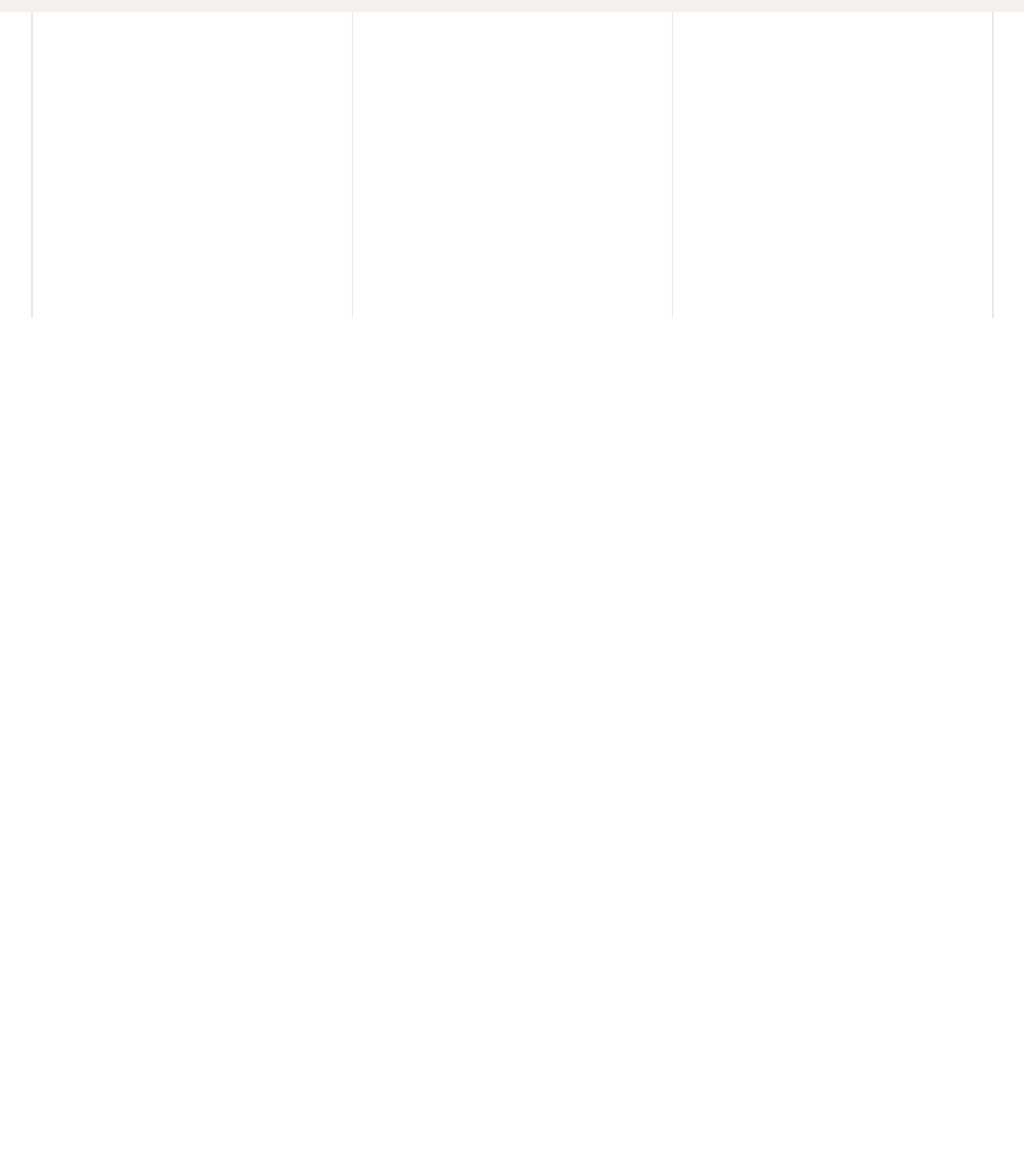
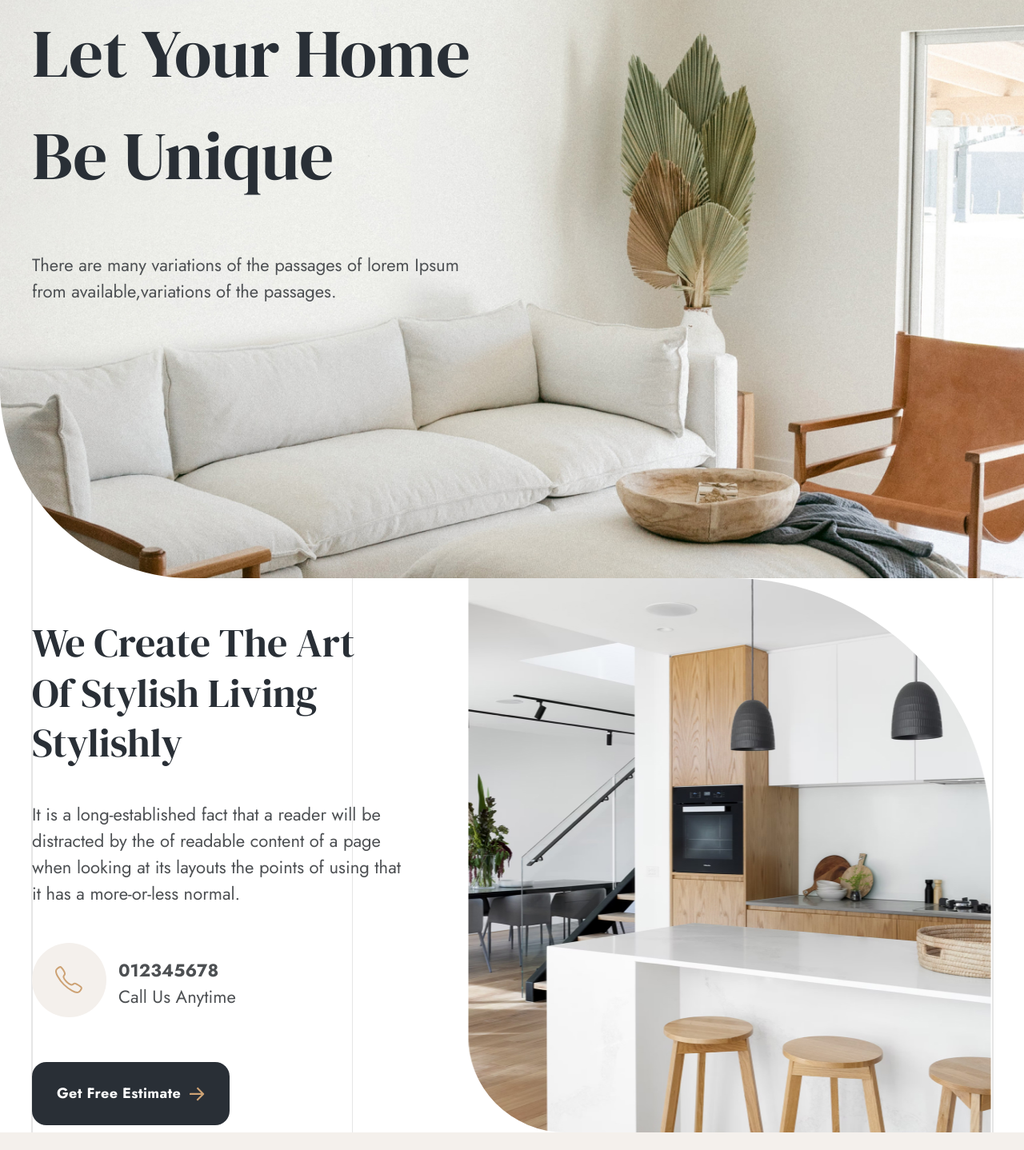
Before and after one commit to fedororova/interno, a plain HTML site: page index.html in a window 1280 px wide. Shown: the part 402-1840 px from the top of the page at 80% size. Before the commit the page ends 800 px from the top, so only its background shows below. Drawn offline with Linux system fonts and the light colour scheme.

Commit message:
Панель поиска, блоки главной страницы

```diff
--- a/css/style.css
+++ b/css/style.css
@@ -3,10 +3,13 @@
 body {
     /*font-family: 'DM Serif Display', serif;*/
     font-family: 'Jost', sans-serif;
-    margin: 0;
+    font-size: 22px;
+    line-height: 1.5;
+    color: #4D5053;
+    margin: 0; /*убраны отступы по бокам*/
     background-image: url("../img/line.svg");
-    background-repeat-x: no-repeat;
-    background-position: center;
+    background-repeat-x: no-repeat; /*убрано дублирование по оси x*/
+    background-position: center; /*убраны отступы по бокам*/
 }
 
 .container {
@@ -28,7 +31,7 @@ body {
     display: flex;
     align-items: center;
     list-style-type: none;
-    padding-left: 0; /*убрать отступ по умолчанию у тега ul*/
+    padding-left: 0; /*убран отступ по умолчанию у тега ul*/
 }
 
 .header__item {
@@ -65,8 +68,6 @@ body {
     align-items: center;
     padding-top: 80px;
     padding-bottom: 80px;
-    font-size: 22px;
-    color: #4D5053;
 }
 
 .footer__info {
@@ -83,3 +84,159 @@ body {
 a:hover {
     color: #CDA274;
 }
+
+.overlay {
+    position: fixed;
+    z-index: 9999;
+    top: -100vh;
+    right: 0;
+    left: 0;
+    background-color: rgba(0, 0, 0, 0.5);
+    height: 100vh;
+}
+
+.modal-search {
+    position: absolute;
+    background-color: #FFFFFF;
+    width: 100%;
+    height: 140px
+}
+
+.modal-search__content {
+    display: flex;
+    justify-content: space-between;
+    padding-top: 40px;
+}
+
+.modal-search__btn {
+    padding: 0;
+    background: transparent;
+    border: none;
+}
+
+.modal-search__close {
+    padding: 0;
+    background: transparent;
+    border: none;
+}
+
+.modal-search__input {
+    border-style: none;
+    border-bottom: 1px solid #000000;
+    width: 1045px;
+}
+
+.modal-search__input:focus {
+    outline: none;
+}
+
+.modal-search__input::placeholder {
+    font-family: 'Jost', sans-serif;
+    font-size: 22px
+}
+
+.hero {
+    position: relative;
+    overflow: hidden; /*контент обрезается, без предоставления прокрутки*/
+    border-radius: 0 0 0 30vh; /*радиус скргуления углов рамки*/
+    padding-top: 30vh;
+    padding-bottom: 40vh;
+}
+
+.hero__img {
+    width: 100%;
+    height: 100%;
+    position: absolute;
+    top: 0;
+    left: 0;
+    object-fit: cover; /*cодержимое элемента обрезается, выравнивается по центру, сохранениет пропорции, полностью заполняет область контейнера*/
+    z-index: -1;
+}
+
+.hero__title {
+    font-family: 'DM Serif Display', serif;
+    font-size: 85px;
+    color: #292F36;
+    font-weight: 400;
+    max-width: 70vh;
+    margin-top: 0;
+}
+
+.hero__text {
+    max-width: 70vh;
+}
+
+.about {
+    display: flex;
+    justify-content: space-between;
+    align-items: center;
+    gap: 75px;
+}
+
+.about-phone {
+    display: flex;
+    align-items: center;
+    gap: 15px;
+    margin-top: 45px;
+    margin-bottom: 47px;
+}
+
+.about-phone a {
+    text-decoration: none;
+    color: #4D5053;
+}
+
+.about_thumb {
+    position: relative;
+    overflow: hidden;
+    flex-basis: 700px;
+    height: 693px;
+    border-radius: 0 326px 0 123px;
+}
+
+.about__text {
+    flex-grow: 1;
+    flex-basis: calc(100% - 700px);
+}
+
+.about__img {
+    position: absolute;
+    left: 50%;
+    top: 50%;
+    transform: translate(-50%, -50%);
+}
+
+.title {
+    font-family: 'DM Serif Display', serif;
+    font-size: 50px;
+    color: #292F36;
+    line-height: 1.25;
+    font-weight: 400;
+}
+
+.btn-primary {
+    display: inline-block;
+    padding: 26px 61px 26px 31px;
+    border-radius: 18px;
+    background-color: #292F36;
+    font-size: 18px;
+    font-weight: 600;
+    letter-spacing: 0.02em;
+    color: #FFFFFF;
+    text-decoration: none;
+    cursor: pointer;
+    position: relative;
+}
+
+.btn-primary::after {
+    content: '';
+    background-image: url(../img/arrow-btn.svg);
+    background-size: cover;
+    position: absolute;
+    background-repeat: no-repeat;
+    display: inline-block;
+    width: 20px;
+    height: 18px;
+    right: 31px;
+    top: calc(50% - 9px);
+}
--- a/index.html
+++ b/index.html
@@ -30,13 +30,38 @@
                         <a href="" class="header__link">Contact</a>
                     </li>
                     <li class="header__item">
-                        <button class="header__search"><img src="img/search.svg" alt=""></button>
+                        <button class="header__search" onclick="openModal()"><img src="img/search.svg" alt=""></button>
                     </li>
                 </ul>
             </nav>
         </div>
     </div>
 </header>
+<div class="hero">
+    <img class="hero__img" src="img/bg.jpg" alt="Background">
+    <div class="container">
+        <h1 class="hero__title">Let Your Home Be Unique</h1>
+        <p class="hero__text">There are many variations of the passages of lorem Ipsum from available,variations of the
+            passages.</p>
+    </div>
+</div>
+<div class="container">
+    <div class="about">
+        <div class="about__text">
+            <h2 class="title">We Create The&nbsp;Art Of&nbsp;Stylish Living Stylishly</h2>
+            <p>It is a long-established fact that a reader will be distracted by the of readable content of a page when
+                looking at its layouts the points of using that it has a more-or-less normal.</p>
+            <div class="about-phone">
+                <div class="about-phone__icon"><img src="img/call-icon.svg" alt=""></div>
+                <div class="about-phone__text"><a href="tel:012345678"><b>012345678</b><br>Call Us Anytime</a></div>
+            </div>
+            <a href="#" class="btn-primary">Get Free Estimate</a>
+        </div>
+        <div class="about_thumb">
+            <img src="img/about.jpg" alt="" class="about__img">
+        </div>
+    </div>
+</div>
 <footer class="bg">
     <div class="container">
         <div class="footer">
@@ -51,5 +76,21 @@
         </div>
     </div>
 </footer>
+<div class="overlay" id="overlay">
+    <div class="modal-search">
+        <div class="container">
+            <div class="modal-search__content">
+                <input type="text" class="modal-search__input" placeholder="Search">
+                <button type="submit" class="modal-search__btn">
+                    <img src="img/search-page-icon.svg" alt="">
+                </button>
+                <button type="button" class="modal-search__close" onclick="closeModal()">
+                    <img src="img/close.svg" alt="">
+                </button>
+            </div>
+        </div>
+    </div>
+</div>
+<script src="script/script.js"></script>
 </body>
 </html>
--- a/script/script.js
+++ b/script/script.js
@@ -0,0 +1,8 @@
+//search
+
+function openModal() {
+    document.getElementById("overlay").style.top = "0px";
+}
+function closeModal() {
+    document.getElementById("overlay").style.top = "-100vh";
+}
```
Also changed, not shown: img/about.jpg (added), img/arrow-btn.svg (added), img/call-icon.svg (added), img/close.svg (added), img/search-page-icon.svg (added).
